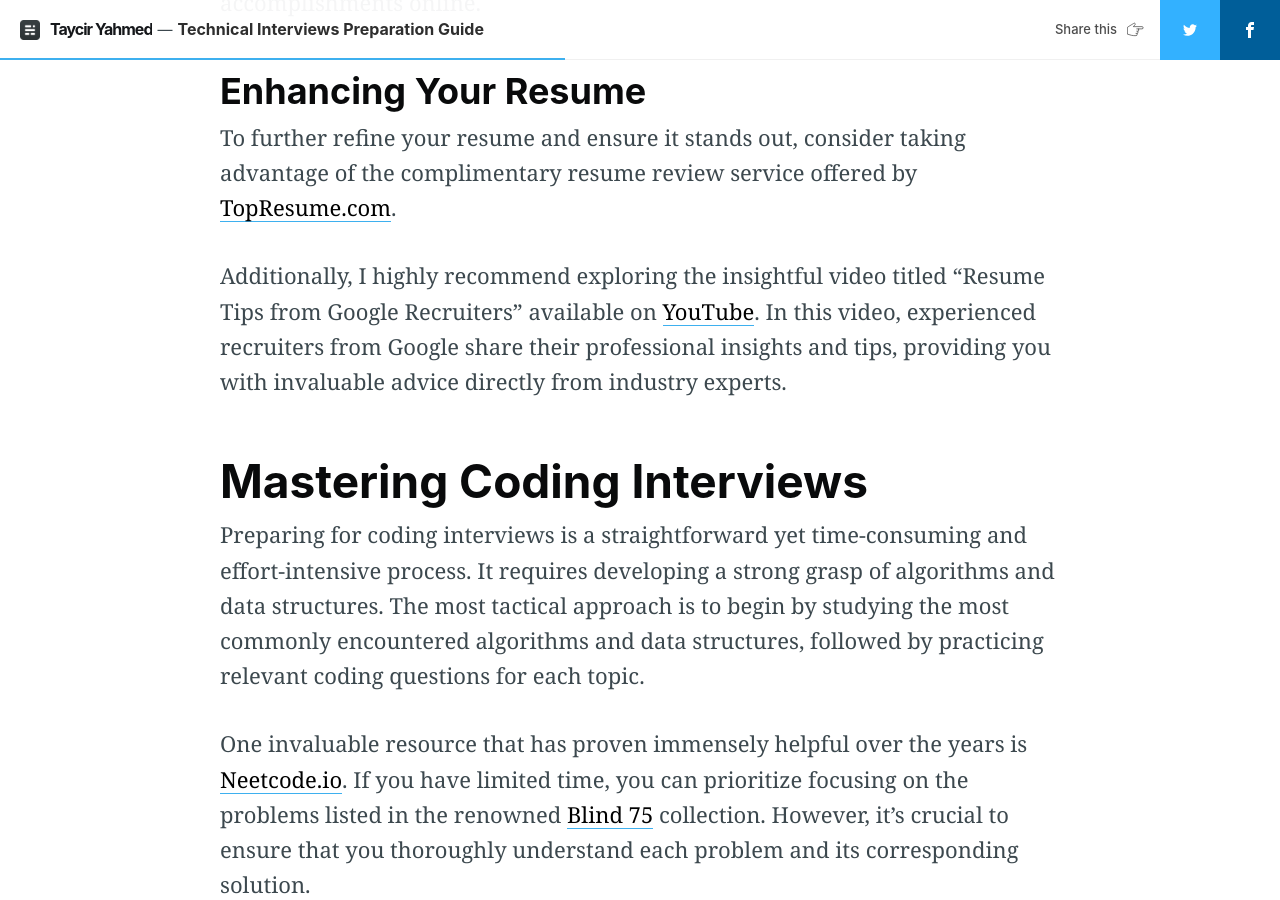
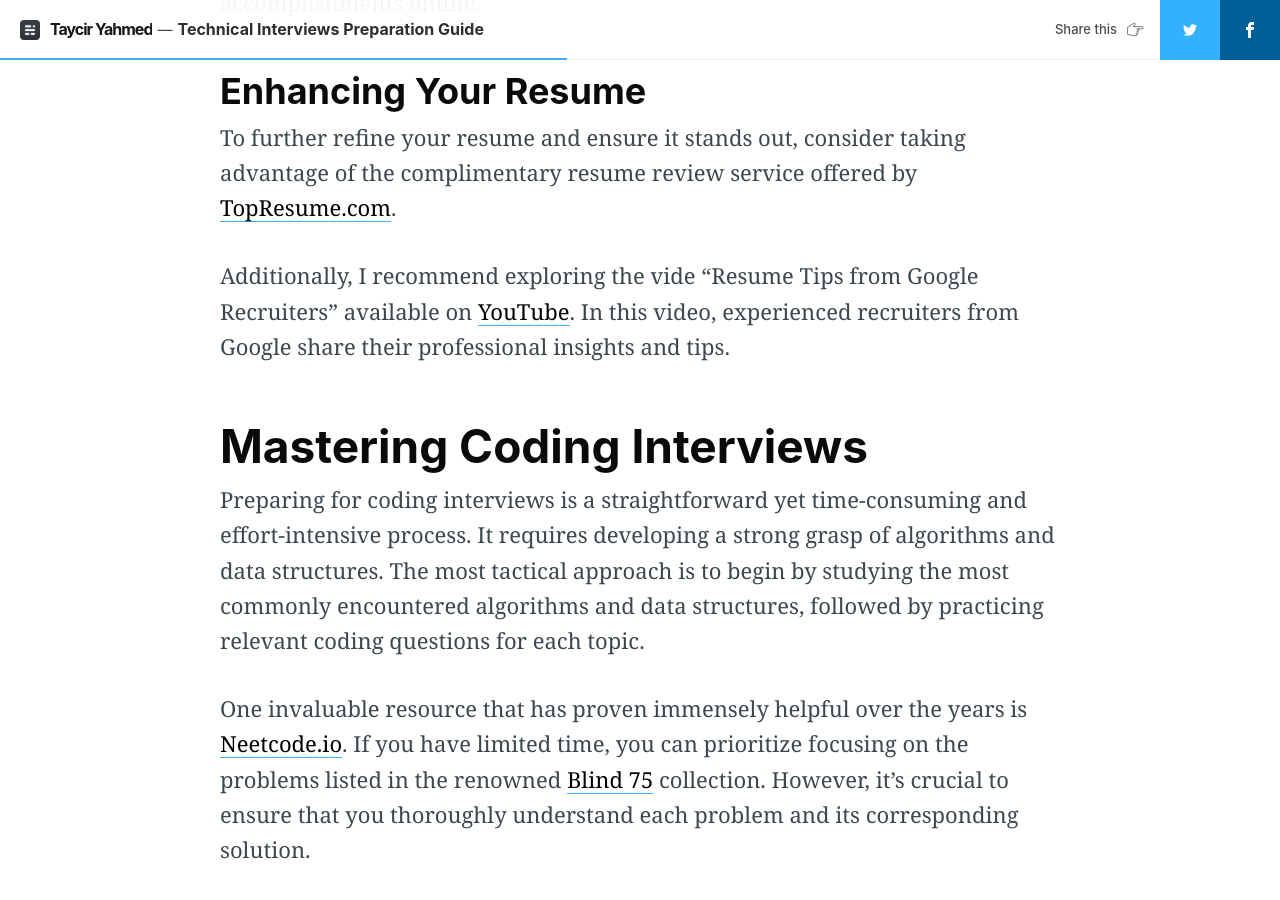
Before and after one commit to tayciryahmed/tayciryahmed.github.io, a Jekyll site: the page built from _posts/2024-05-27-tech-interviews-guide.markdown, in a window 1280 px wide and 900 px high, scrolled down 4958 px. Built offline with Jekyll 4.4.1, drawn with Linux system fonts in a browser that asks for light colours; nearby versions of some CDN libraries; comment, search, counter and statistics services are not loaded.

Commit message:
Update 2024-05-27-tech-interviews-guide.markdown

```diff
--- a/_posts/2024-05-27-tech-interviews-guide.markdown
+++ b/_posts/2024-05-27-tech-interviews-guide.markdown
@@ -57,7 +57,7 @@
 ## Enhancing Your Resume
 To further refine your resume and ensure it stands out, consider taking advantage of the complimentary resume review service offered by [TopResume.com](https://www.topresume.com/).
 
-Additionally, I highly recommend exploring the insightful video titled "Resume Tips from Google Recruiters" available on [YouTube](https://www.youtube.com/watch?v=BYUy1yvjHxE). In this video, experienced recruiters from Google share their professional insights and tips, providing you with invaluable advice directly from industry experts.
+Additionally, I recommend exploring the vide "Resume Tips from Google Recruiters" available on [YouTube](https://www.youtube.com/watch?v=BYUy1yvjHxE). In this video, experienced recruiters from Google share their professional insights and tips.
 
 # Mastering Coding Interviews
 Preparing for coding interviews is a straightforward yet time-consuming and effort-intensive process. It requires developing a strong grasp of algorithms and data structures. The most tactical approach is to begin by studying the most commonly encountered algorithms and data structures, followed by practicing relevant coding questions for each topic.
```
